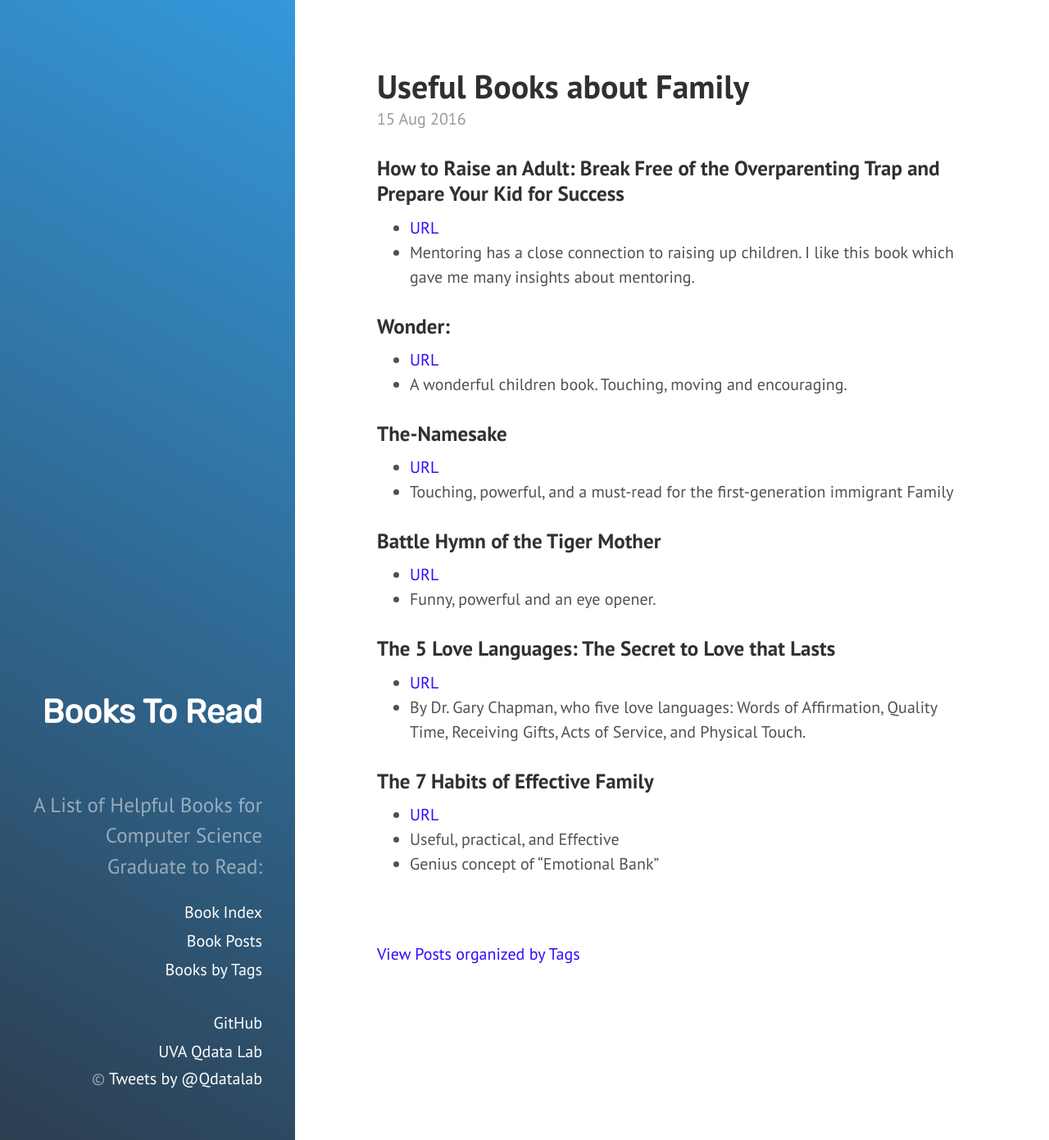
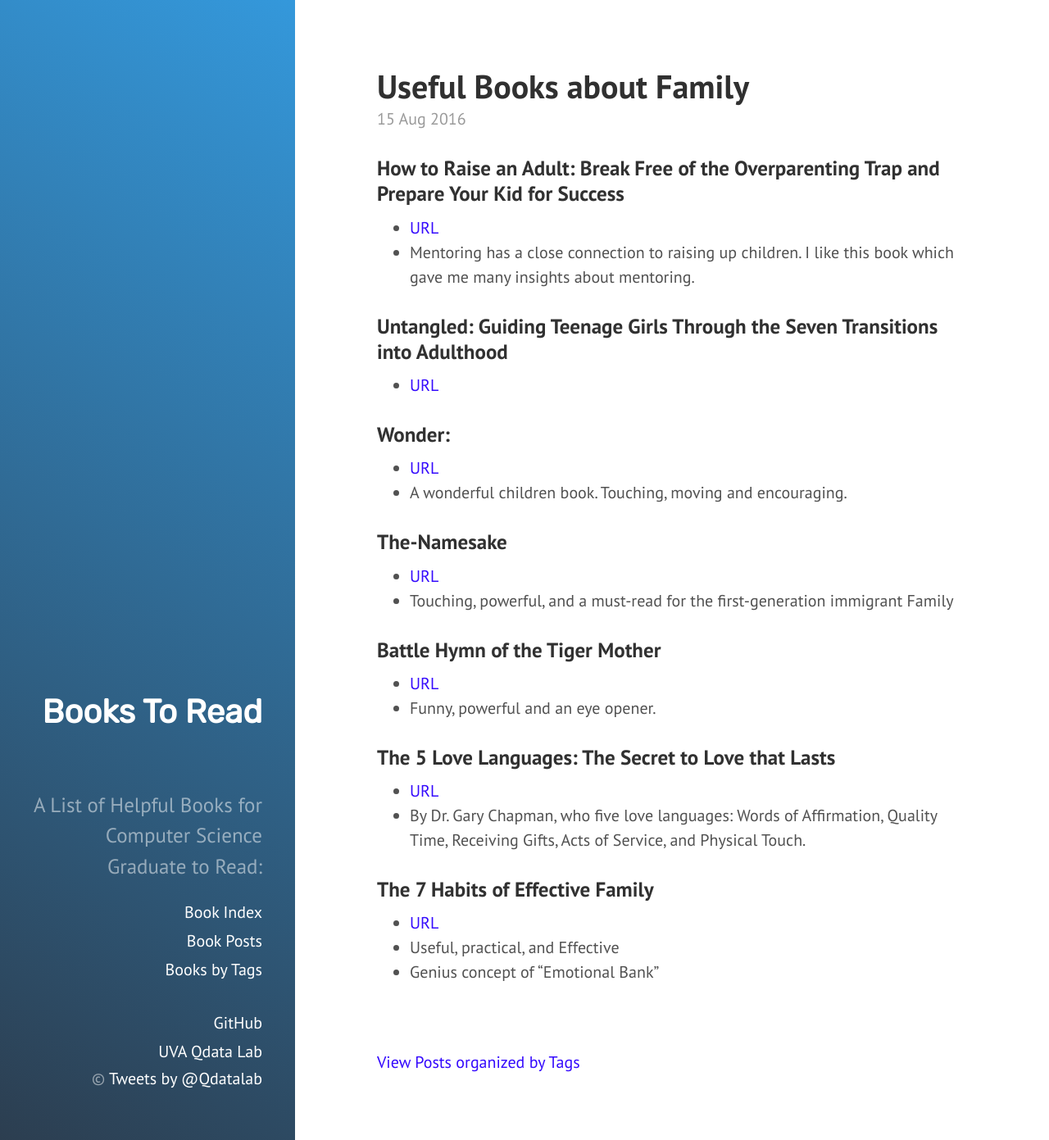
Before and after one commit to qiyanjun/books2read, a Jekyll site: the page built from _posts/2016-08-15-familyBooks.md, in a window 1280 px wide and 1391 px high. Shown: the whole window at 82% size. Built offline with Jekyll 4.4.1, drawn with Linux system fonts in a browser that asks for light colours.

Commit message:
add the book: https://www.amazon.com/Untangled-Guiding-Teenage-Transitions-Adulthood/dp/0553393057

```diff
--- a/_posts/2016-08-15-familyBooks.md
+++ b/_posts/2016-08-15-familyBooks.md
@@ -9,6 +9,11 @@ tags:
 
 - [URL](https://www.amazon.com/How-Raise-Adult-Overparenting-Prepare/dp/1250093635/ref=tmm_pap_swatch_0?_encoding=UTF8&qid=1497746888&sr=1-1)
 - Mentoring has a close connection to raising up children. I like this  book which gave me  many insights about mentoring.
+
+### Untangled: Guiding Teenage Girls Through the Seven Transitions into Adulthood
+
+- [URL](https://www.amazon.com/Untangled-Guiding-Teenage-Transitions-Adulthood/dp/0553393057)
+
 
 ### Wonder:
 
```
Also changed, not shown: _posts/2016-06-22-Lean In.md (+1 -0 lines), _posts/2017-07-20-OptionB.md (+1 -0 lines).
